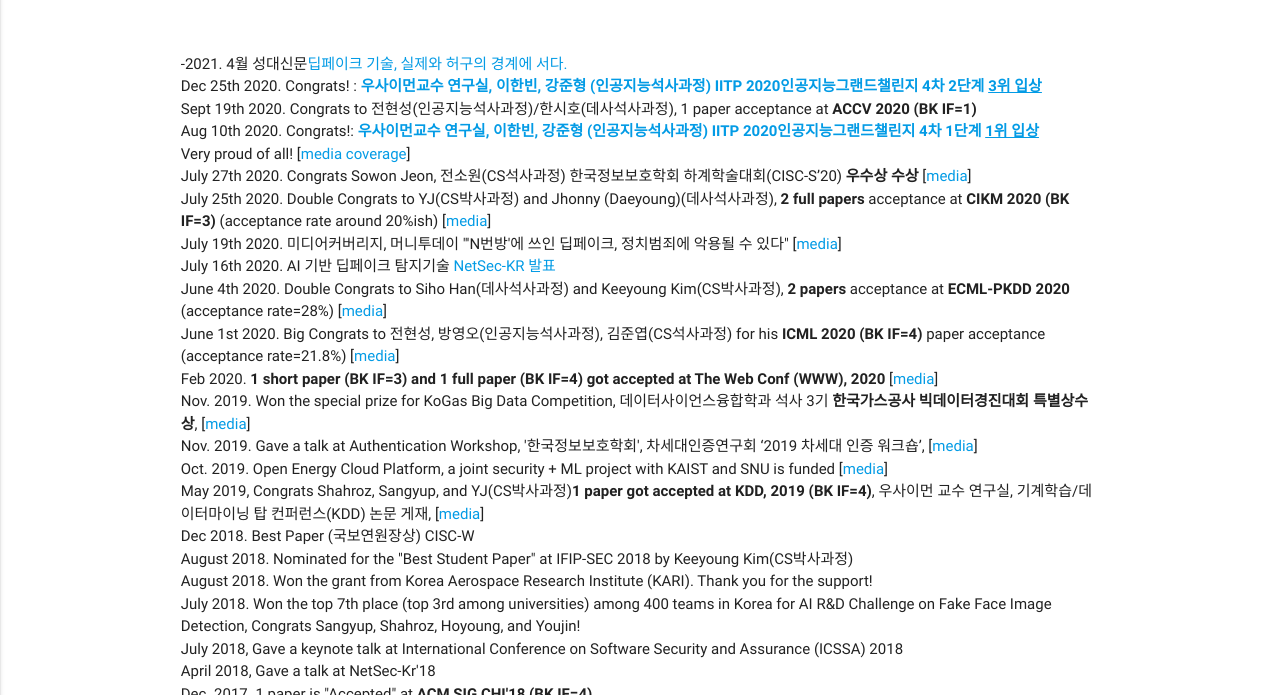
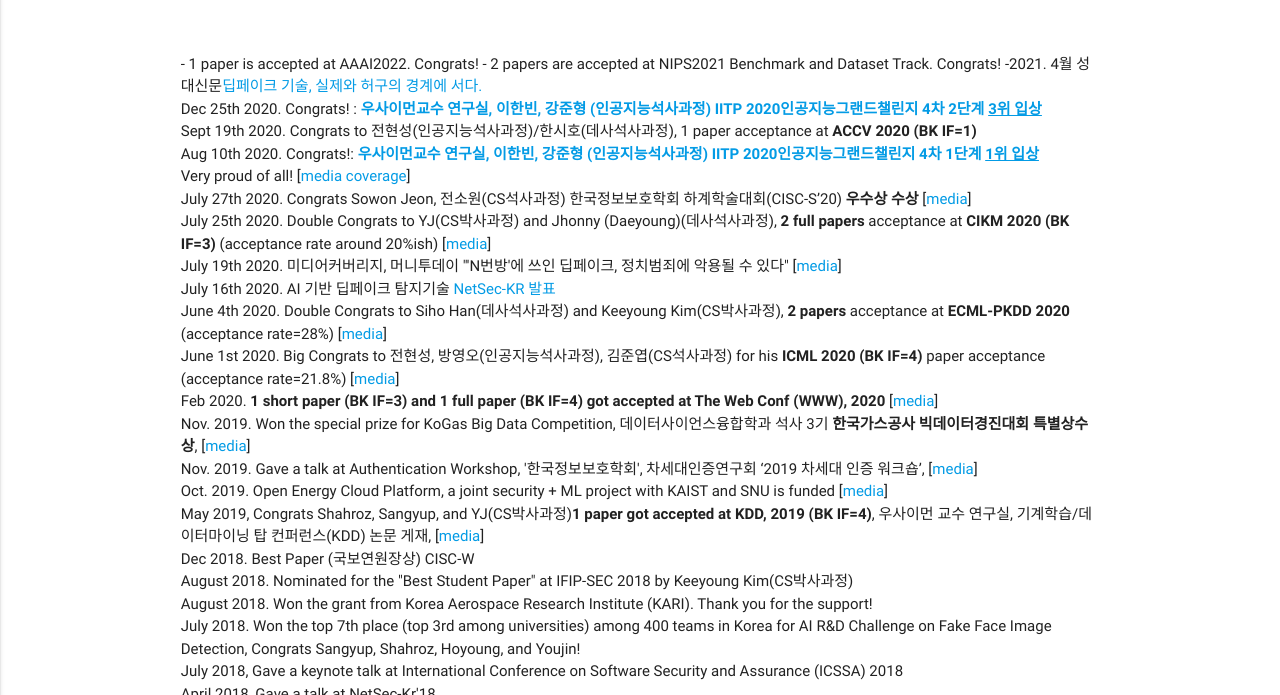
Before and after one commit to Yurim990507/DASH-Lab.github.io, a Jekyll site: the page built from News.md, in a window 1280 px wide and 900 px high, scrolled down 1073 px, cut to the strip 205-900 px from the top of the window. Built offline with Jekyll 4.4.1, drawn with Linux system fonts in a browser that asks for light colours.

Commit message:
Update News.md

```diff
--- a/News.md
+++ b/News.md
@@ -29,7 +29,8 @@ permalink: /News/
 
 <div class="section">
     <div class="row">
-
+- 1 paper is accepted at AAAI2022. Congrats!
+- 2 papers are accepted at NIPS2021 Benchmark and Dataset Track. Congrats!
 -2021. 4월 성대신문<a href="http://www.skkuw.com/news/articleView.html?idxno=22706">딥페이크 기술, 실제와 허구의 경계에 서다.</a><br>
 Dec 25th 2020. Congrats! : <b><a href="https://ai.skku.edu/ai/community/news.do?mode=view&articleNo=109849">우사이먼교수 연구실, 이한빈, 강준형 (인공지능석사과정) IITP 2020인공지능그랜드챌린지 4차 2단계 <u>3위 입상</u></a></b> <br>
 Sept 19th 2020. Congrats to 전현성(인공지능석사과정)/한시호(데사석사과정),  1 paper acceptance at <b>ACCV 2020 (BK IF=1)</b> <br>
```
